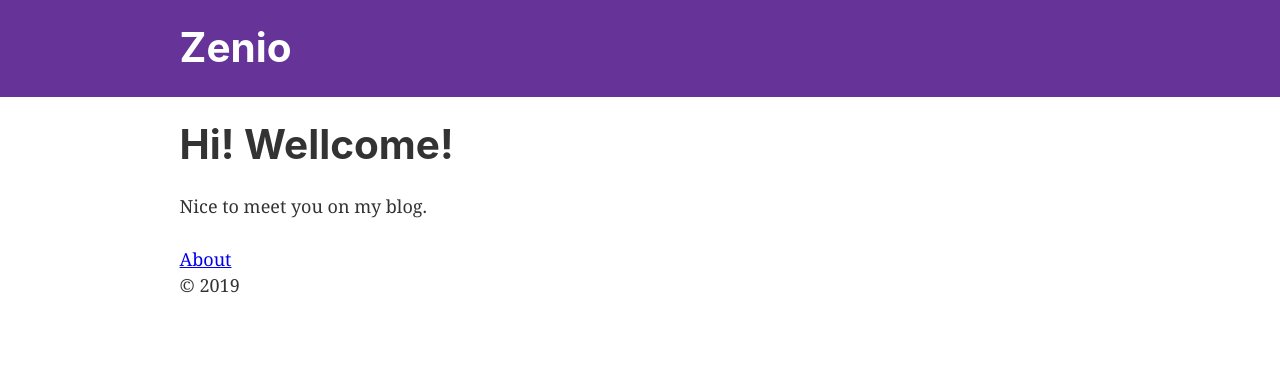
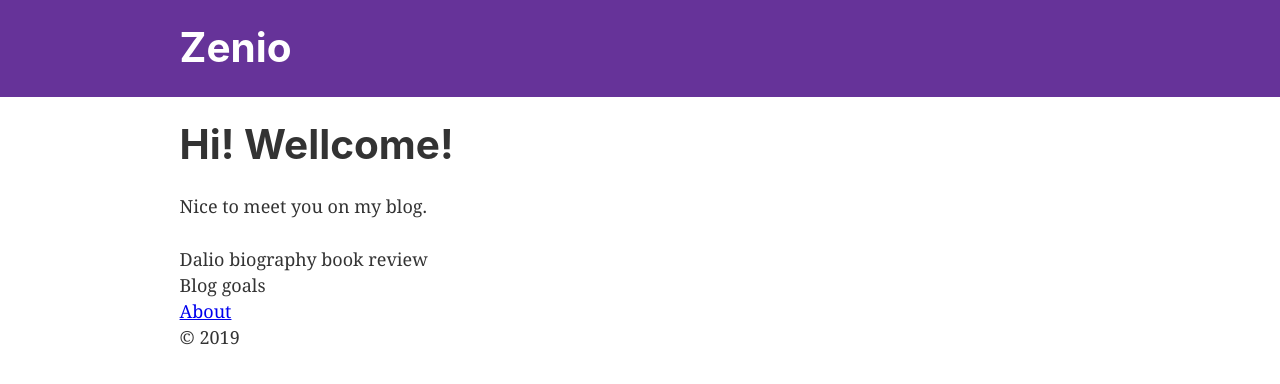
Before and after one commit to zenio/zenio.github.io, a Gatsby site: page / in a window 1280 px wide. Built offline with nearby package versions, Linux system fonts and the light colour scheme; Gatsby itself is replaced by a stand-in of ours.

Commit message:
Blog post list added

```diff
--- a/src/pages/blog-goals/index.md
+++ b/src/pages/2019-02-01-blog-goals/index.md
@@ -2,7 +2,8 @@
 title: "Blog goals"
 description: Why I've started this blog
 date: "2019-02-01"
-image: ""
+path: "/blog-goals"
+tags: ["Goals"]
 ---
 
 Main goal of this blog is ...
--- /dev/null
+++ b/src/pages/2019-02-05-dalio-review/index.md
@@ -0,0 +1,17 @@
+---
+title: "Dalio biography book review"
+description: Dalio pricipals are awesome
+path: "/dalio-review"
+date: "2019-02-05"
+tags: ["Dalio", "Book review"]
+---
+
+Dalio is super ...
+
+## Pros ...
+
+Wonderful
+
+## Cons ...
+
+Weird
--- a/src/pages/index.js
+++ b/src/pages/index.js
@@ -1,16 +1,40 @@
 import React from "react";
-import { Link } from "gatsby";
+import { Link, graphql } from "gatsby";
 
 import Layout from "../components/layout";
 import Image from "../components/image";
 import SEO from "../components/seo";
 
-const IndexPage = () => (
+const IndexPage = ({ data }) => {
+  const { edges } = data.allMarkdownRemark;
+  console.log(edges);
+  return (
     <Layout>
       <h1>Hi! Wellcome!</h1>
       <p>Nice to meet you on my blog.</p>
+      {edges.map(edge => {
+        const { frontmatter: post } = edge.node;
+        return <div key={post.path}>{post.title}</div>;
+      })}
       <Link to="/about/">About</Link>
     </Layout>
   );
+};
+
+export const query = graphql`
+  query HomepageQuery {
+    allMarkdownRemark(sort: { order: DESC, fields: [frontmatter___date] }) {
+      edges {
+        node {
+          frontmatter {
+            title
+            path
+            date
+          }
+        }
+      }
+    }
+  }
+`;
 
 export default IndexPage;
```
Lines whose indentation alone changed are shown as unchanged.
